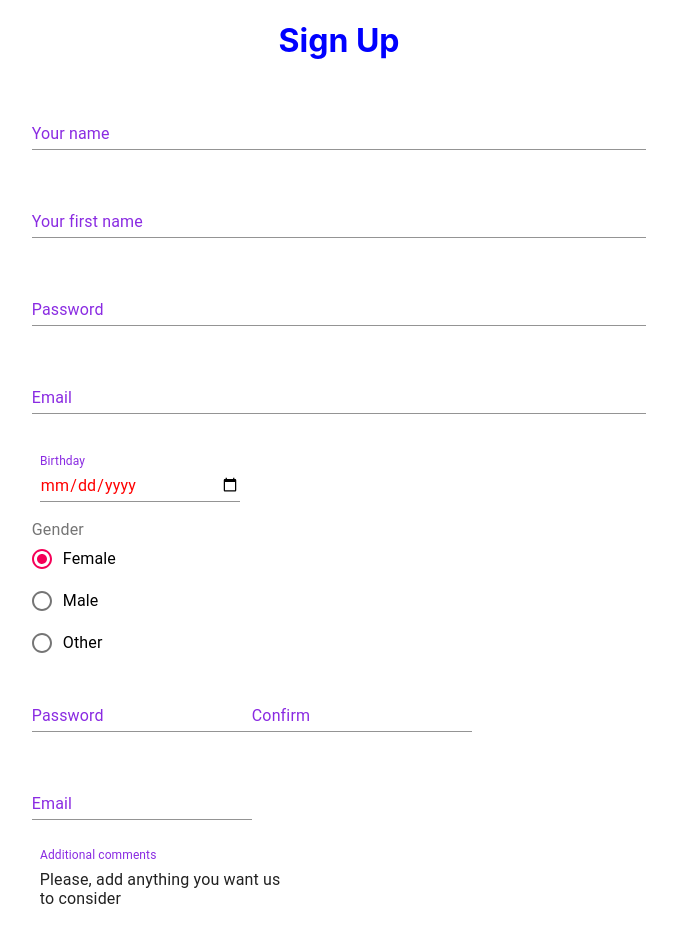
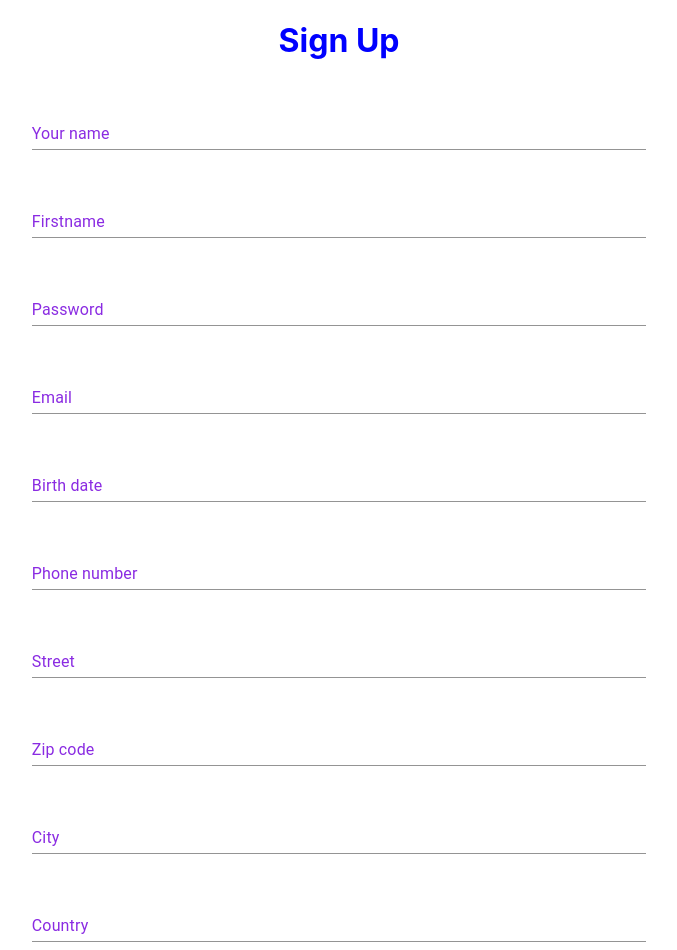
Before and after one commit to meruyert93/React_learning_project, a React (Create React App) app: page / in a window 1280 px wide. Shown: the top 950 px of the page, without its empty margins (301-978 px from the left). Built offline with nearby package versions, Linux system fonts and the light colour scheme.

Commit message:
Input Fields

```diff
--- a/src/components/Form.tsx
+++ b/src/components/Form.tsx
@@ -38,6 +38,7 @@ const useStyles = makeStyles((theme: Theme) =>
 
 export type FormDescription = {
     inputFields: InputField[];
+    radioInputFields: radioInputField [];
     title: string;
     buttonTitle: string;
 }
@@ -48,12 +49,23 @@ export type InputField = {
     placeholder: string;
 }
 
-export type RadioInputField = {
+export type radioInputField = {
     type: string; // text, phone, check-box, radio
-    values: string[];
+    value: string[];
 }
 
-//
+// export type FormControlLabel = {
+//     value: string;
+//     control: string;
+//     label: string;
+// }
+
+export enum FormElementType {
+    text = "text",
+    textArea = "text-area",
+    password = "password",
+    passwordGroup = "password-group",
+  }
 
 export default function RadioButtonsGroup() {
     const [value, setValue] = React.useState('female');
@@ -89,37 +101,66 @@ export const Form: React.FC<{formDetails: FormDescription}> = (props) => {
 
                 {details.inputFields.map((inputField) => {
                     if (inputField.type === "text") {
-                        return <TextField label={inputField.placeholder}/>
+                        return <TextField
+                        label={inputField.label}
+                        placeholder={inputField.placeholder}
+                        />
                     }
                     // TODO add support for input type text-area
                     if (inputField.type === 'text-area') {
                         return <TextareaAutosize
                         rowsMin={20}
-                        aria-label="Here some text"
-                        placeholder="Enter your text"
-                        defaultValue="Lorem ipsum dolor sit amet, consectetur adipiscing elit, sed do eiusmod tempor incididunt
-                        ut labore et dolore magna aliqua."
+                        aria-label={inputField.label}
+                        placeholder={inputField.placeholder}
+                        defaultValue={inputField.label}
                         />
                     }
                     // TODO add support for input type password
                     if (inputField.type === 'password') {
                         return <TextField
-                        id="standard-password-input"
-                        label="Password"
-                        type="password"
-                        placeholder="Create your password"
+                        label={inputField.label}
+                        placeholder={inputField.placeholder}
                         />
                     }
-                    //Suppor
+                    //Support for input type email
                     if (inputField.type === "email") {
                         return <TextField
-                        label="Email"
-                        placeholder="email@sample.com"
+                        label={inputField.label}
+                        placeholder={inputField.placeholder}
+                        />
+                    }
+                    if  (inputField.type === "date") {
+                        return <TextField
+                        label={inputField.label}
+                        placeholder={inputField.placeholder}
+                        // defaultValue="2017-05-24"
+                        // placeholder="Enter your date"
+                        // InputLabelProps={{
+                        //     shrink: true,
+                        //     }}
+                        />
+                    }
+                    if (inputField.type === "number") {
+                        return <TextField
+                        label={inputField.label}
+                        placeholder={inputField.placeholder}
                         />
                     }
                 }
                 )}
-                <form className={classes.container} noValidate>
+                 {details.radioInputFields.map((radioInputField) => {
+                    if (radioInputField.type === "radio") {
+                        return <Radio
+                         value={radioInputField.value}
+
+                        />
+                    }
+
+                 }
+                 )}
+
+
+                <form>
                     <TextField
                         id="date"
                         label="Birthday"
@@ -134,29 +175,7 @@ export const Form: React.FC<{formDetails: FormDescription}> = (props) => {
 
 
                 <RadioButtonsGroup/>
-                <div>
-                <TextField
-                    id="standard-password-input"
-                    label="Password"
-                    type="password"
-                    autoComplete="current-password"
-                />
 
-                <TextField
-                    id="standard-password-input"
-                    label="Confirm"
-                    type="password"
-                    autoComplete="current-password"
-                />
-
-                </div>
-                <div>
-                <TextField
-                    type="email"
-                    label="Email"
-                    placeholder="email@sample.com"
-                />
-                </div>
                 <form className={classes.root} noValidate autoComplete="off">
                     <div>
                         <TextField
--- a/src/pages/ExampleForm.tsx
+++ b/src/pages/ExampleForm.tsx
@@ -1,4 +1,4 @@
-import {Form, FormDescription, InputField } from "../components/Form"
+import {Form, FormDescription, InputField, radioInputField } from "../components/Form"
 import React, { Component } from 'react';
 import '../css/main.css';
 
@@ -6,11 +6,25 @@ import '../css/main.css';
 export class ExampleForm extends Component <{}, {}> {
 
     render() {
-        const textInputField: InputField = {type: "text", placeholder: "Your name", label: "Enter your name"}
-        const textInputField2: InputField = {type: "text", placeholder: "Your first name", label: "Enter your name"}
-        const textInputField3: InputField = {type: "email", placeholder: "Enter your email", label: "Enter your email"}
-        const textInputField4: InputField = {type: "password", placeholder: "Create your password", label: "Create your password"}
-        const nameForm: FormDescription = {inputFields: [textInputField, textInputField2, textInputField4, textInputField3], title: "Sign Up", buttonTitle: "Submit form"}
+        const nameInputField: InputField = {type: "text", placeholder: "Enter your name", label: "Your name"}
+        const firstNameInputField: InputField = {type: "text", placeholder: "Enter your first name", label: "Firstname"}
+        const emailInputField: InputField = {type: "email", placeholder: "Enter your email", label: "Email"}
+        const passwordInputField: InputField = {type: "password", placeholder: "Create your password", label: "Password"}
+        const birthDateInputField: InputField = {type: "date", placeholder: "Enter your birth date", label:"Birth date"}
+        const phoneNumberInputField: InputField = {type: "number", placeholder: "Enter your phone Number", label:"Phone number"}
+        const streetInputField: InputField = {type: "text", placeholder: "Enter your street", label: "Street"}
+        const zipCodeInputField: InputField = {type: "number", placeholder: "Enter your zip Code", label:"Zip code"}
+        const cityCodeInputField: InputField = {type: "text", placeholder: "Enter your zip City", label:"City"}
+        const countryCodeInputField: InputField = {type: "text", placeholder: "Enter your zip Country", label:"Country"}
+        const radioInputField: radioInputField = {type:"radio", value:["Female"] }
+        const nameForm: FormDescription = {
+            inputFields:
+            [nameInputField, firstNameInputField, passwordInputField,
+            emailInputField, birthDateInputField, phoneNumberInputField,
+            streetInputField, zipCodeInputField, cityCodeInputField, countryCodeInputField],
+            radioInputFields: [radioInputField],
+            title: "Sign Up",
+            buttonTitle: "Submit form"}
 
         return  <div className="containerForm">
                         <Form formDetails={nameForm}/>
```
